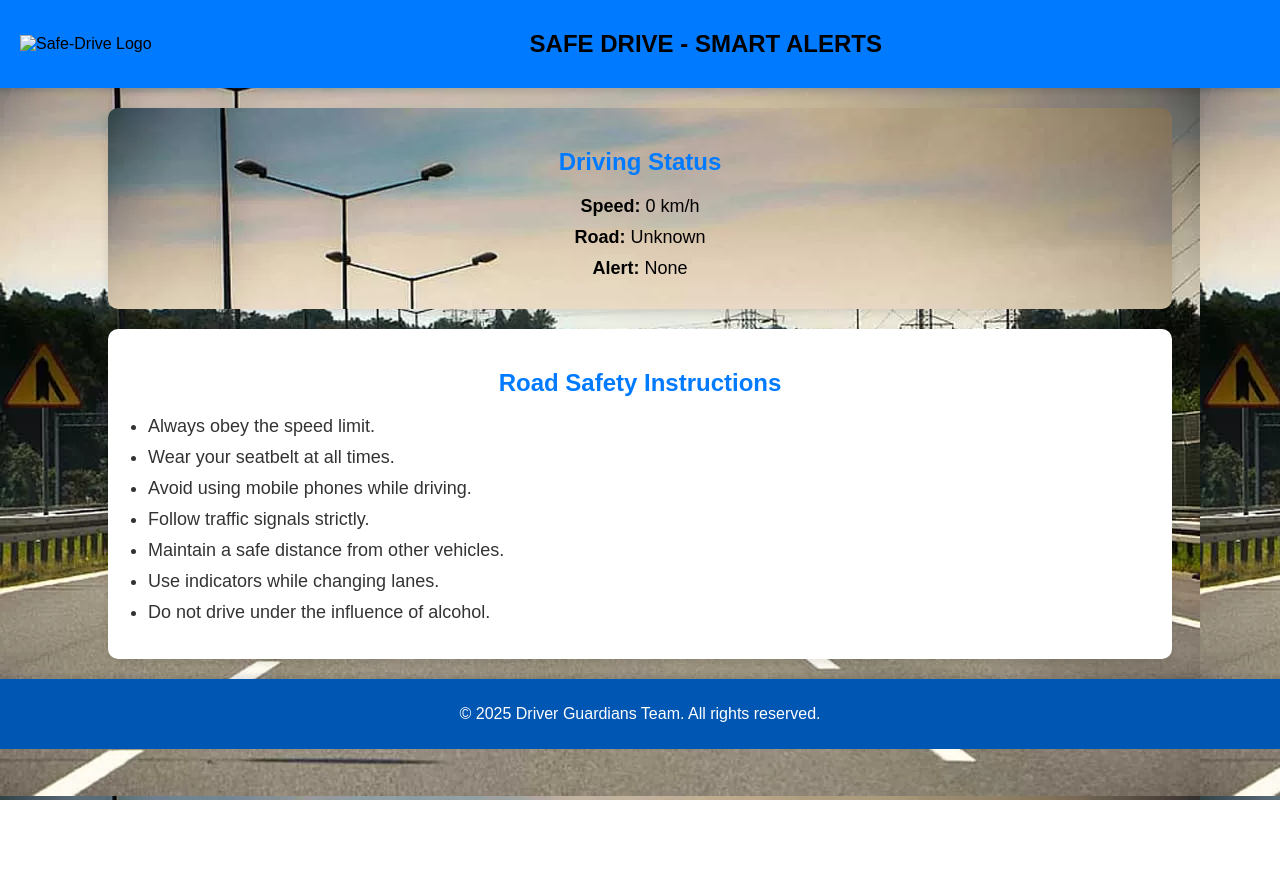
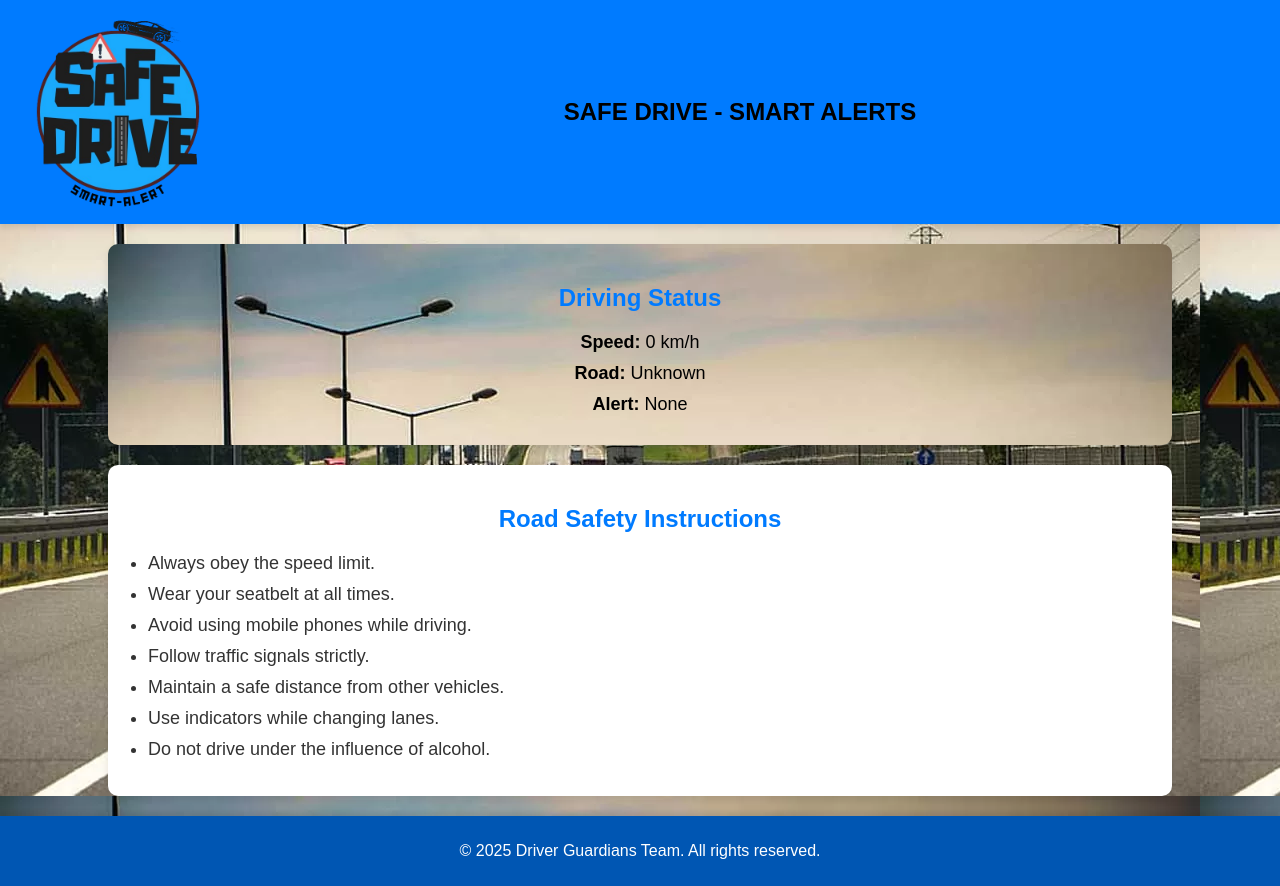
Before and after one commit to safedrive-webapplication/safedrive, a plain HTML site: page index.html in a window 1280 px wide. Before the commit the page ends 800 px from the top, so only its background shows below. Drawn offline with Linux system fonts and the light colour scheme.

Commit message:
index.html

```diff
--- a/index.html
+++ b/index.html
@@ -12,7 +12,7 @@
     <header>
         <nav class="navContainer">
             <div class="logo">
-                <img src="./assets/logos.png" alt="Safe-Drive Logo">
+                <img src="logos.png" alt="Safe-Drive Logo">
             </div>
             <h1 class="title">SAFE DRIVE - SMART ALERTS</h1>
         </nav>
```
